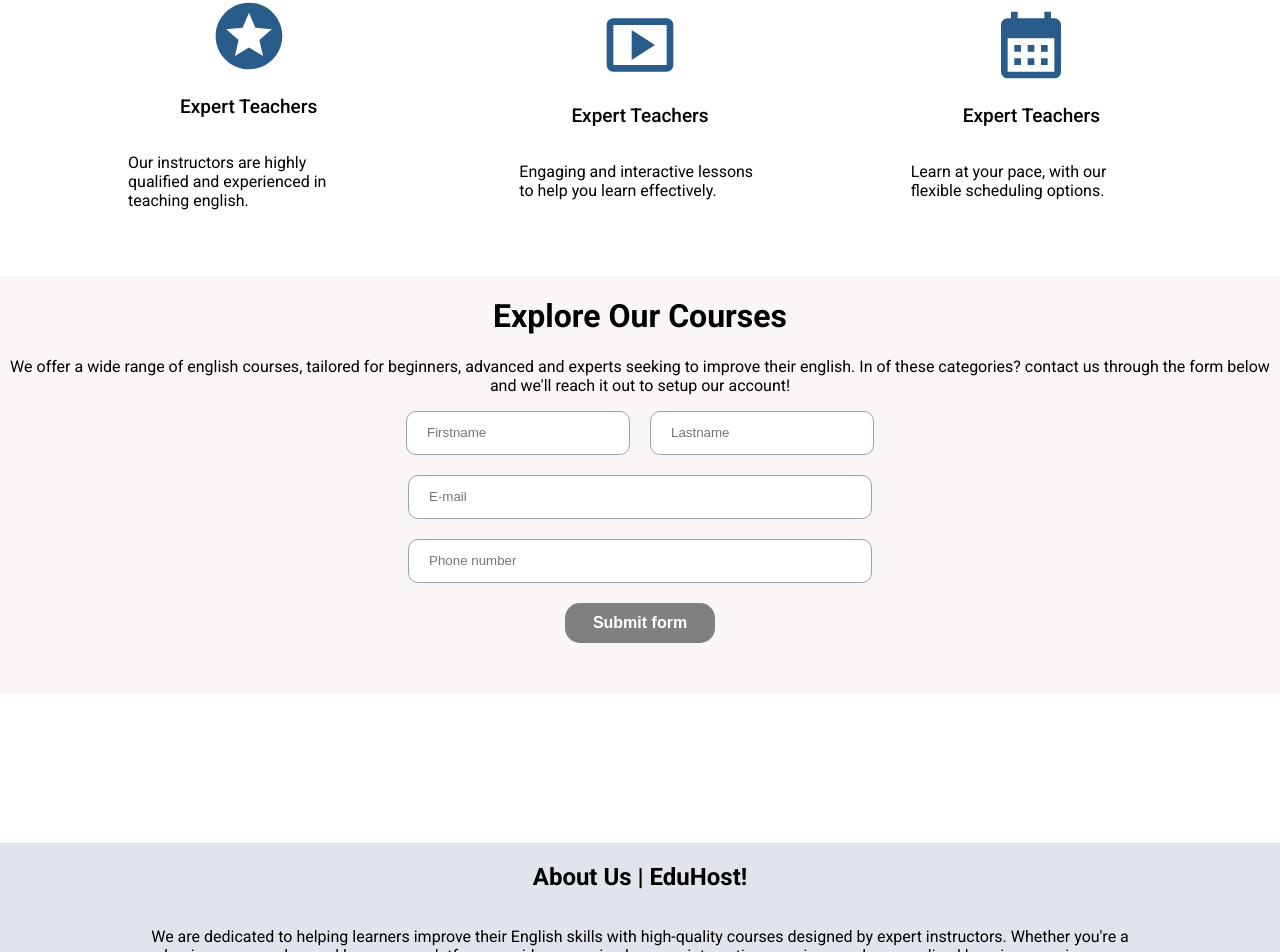
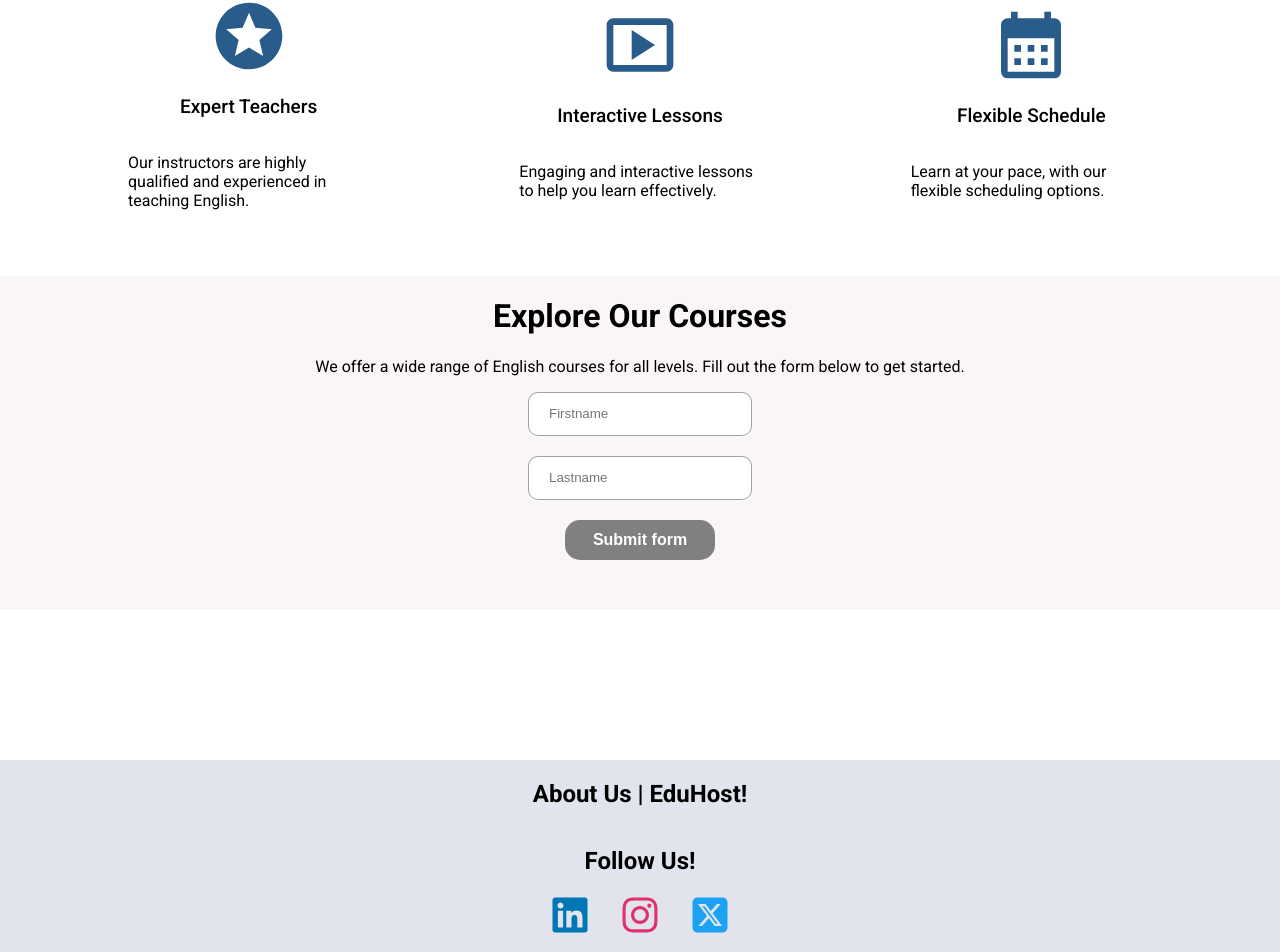
Before and after one commit to Yassinos-coder/edpulse_test_eval, a React (Vite) app in the folder frontend/: page / in a window 1280 px wide. Shown: the part 800-1752 px from the top of the page. Built offline with nearby package versions, Linux system fonts and the light colour scheme.

Commit message:
Last update: adding comments

```diff
--- a/frontend/src/Components/LandingPage/LandingPage.jsx
+++ b/frontend/src/Components/LandingPage/LandingPage.jsx
@@ -11,12 +11,12 @@ import { FaSquareXTwitter } from 'react-icons/fa6';
 import StyledAlert from '../../utils/StyledAlert';
 import AnimatedText from '../../utils/AnimatedText';
 
-
 function LandingPage() {
-
+    // State to manage form data and submission response
     const [newForm, setNewForm] = useState(new FormModal());
     const [submitResponse, setSubmitResponse] = useState('unknown');
 
+    // Effect to send incomplete form data before the user leaves the page
     useEffect(() => {
         const sendFormDataUncomplete = (event) => {
             const isAnyFieldFilled = Object.values(newForm).some(value => value !== '');
@@ -35,6 +35,7 @@ function LandingPage() {
         };
     }, [newForm]);
 
+    // Function to smoothly scroll to a section of the page
     const scrollToSection = (sectionId) => {
         const section = document.getElementById(sectionId);
         if (section) {
@@ -42,6 +43,7 @@ function LandingPage() {
         }
     };
 
+    // Function to send form data to the backend API
     const SendFormData = async () => {
         try {
             axios.post('https://api.yassinoscoder.com/trigger-pabbly', newForm).then((res) => {
@@ -64,6 +66,7 @@ function LandingPage() {
         }
     };
 
+    // Function to validate the form fields before submission
     const isFormValid = () => {
         return (
             newForm.firstname?.trim() !== '' &&
@@ -77,8 +80,8 @@ function LandingPage() {
         <div id='mainContainer'>
             <StyledAlert status={submitResponse} />
 
+            {/* Header Section */}
             <div id="headerContainer">
-
                 <header id='header'>
                     <p>Learn English Online</p>
                     <nav>
@@ -93,9 +96,7 @@ function LandingPage() {
                 <div id='headerContainerMiddle'>
                     <div id='headerContainerMiddle-leftSide'>
                         <p id='title'>Learn English Online</p>
-                        <p>Improve your English kills with our <br />
-                            online courses and experienced instructors.
-                        </p>
+                        <p>Improve your English skills with our online courses and experienced instructors.</p>
                         <button onClick={() => scrollToSection('contactusForm')}>Get Started</button>
                     </div>
                     <div>
@@ -104,7 +105,8 @@ function LandingPage() {
                     </div>
                 </div>
             </div>
-            {/* Section 2 */}
+
+            {/* Why Choose Us Section */}
             <div id="whychooseus">
                 <h1 style={{ textAlign: 'center' }}>Why Choose Us?</h1>
                 <AnimatedText text="Our instructors are highly qualified and experienced in teaching English." delay={200} />
@@ -112,88 +114,46 @@ function LandingPage() {
                     <div id='card'>
                         <MdStars color='#295c8a' size={80} />
                         <p id='cardTitle'>Expert Teachers</p>
-                        <p>Our instructors are highly qualified and experienced in teaching english.</p>
+                        <p>Our instructors are highly qualified and experienced in teaching English.</p>
                     </div>
                     <div id='card'>
                         <MdOutlineSmartDisplay color='#295c8a' size={80} />
-                        <p id='cardTitle'>Expert Teachers</p>
+                        <p id='cardTitle'>Interactive Lessons</p>
                         <p>Engaging and interactive lessons to help you learn effectively.</p>
                     </div>
                     <div id='card'>
                         <MdCalendarMonth color='#295c8a' size={80} />
-                        <p id='cardTitle'>Expert Teachers</p>
+                        <p id='cardTitle'>Flexible Schedule</p>
                         <p>Learn at your pace, with our flexible scheduling options.</p>
                     </div>
                 </div>
             </div>
-            {/* Section 3 */}
+
+            {/* Contact Us Form Section */}
             <div id='contactusForm'>
                 <h1 style={{ textAlign: 'center' }}>Explore Our Courses</h1>
-                <p style={{ textAlign: 'center' }}>We offer a wide range of english courses, tailored for beginners, advanced and experts seeking to improve their english.
-                    In of these categories? contact us through the form below and we'll reach it out to setup our account!
-                </p>
+                <p style={{ textAlign: 'center' }}>We offer a wide range of English courses for all levels. Fill out the form below to get started.</p>
                 <div id='formContainer'>
                     {submitResponse === 'success' && <p id='formSubmittionSuccess'>Form submitted successfully</p>}
                     {submitResponse === 'failed' && <p id='formSubmittionFailed'>Form submission failed</p>}
-                    <div id="partOne">
-                        <input
-                            type="text"
-                            className="inputs"
-                            placeholder="Firstname"
-                            required
-                            autoComplete="given-name"
-                            onChange={(e) => setNewForm({ ...newForm, firstname: e.target.value })}
-                        />
-                        <input
-                            type="text"
-                            className="inputs"
-                            placeholder="Lastname"
-                            required
-                            autoComplete="family-name"
-                            onChange={(e) => setNewForm({ ...newForm, lastname: e.target.value })}
-                        />
-                    </div>
-                    <input
-                        type="email"  // Changed type to email for better processing
-                        className="inputs blockInputs"
-                        placeholder="E-mail"
-                        required
-                        autoComplete="email"
-                        onChange={(e) => setNewForm({ ...newForm, email: e.target.value })}
-                    />
-                    <input
-                        type="tel"  // Changed type to tel for better processing
-                        className="inputs blockInputs"
-                        placeholder="Phone number"
-                        required
-                        autoComplete="tel"
-                        onChange={(e) => setNewForm({ ...newForm, phonenumber: e.target.value })}
-                    />
-                    <button
-                        id="submitBtn"
-                        onClick={SendFormData}
-                        disabled={!isFormValid()}
-                        style={{ backgroundColor: isFormValid() ? "#2D89FF" : "grey", cursor: isFormValid() ? "pointer" : "not-allowed" }}
-                    >
-                        Submit form
-                    </button>
+                    <input type="text" className="inputs" placeholder="Firstname" required autoComplete="given-name" onChange={(e) => setNewForm({ ...newForm, firstname: e.target.value })} />
+                    <input type="text" className="inputs" placeholder="Lastname" required autoComplete="family-name" onChange={(e) => setNewForm({ ...newForm, lastname: e.target.value })} />
+                    <button id="submitBtn" onClick={SendFormData} disabled={!isFormValid()} style={{ backgroundColor: isFormValid() ? "#2D89FF" : "grey" }}>Submit form</button>
                 </div>
             </div>
-            {/* Section 4 */}
+
+            {/* Footer Section */}
             <div id="footer">
                 <h2 style={{ textAlign: 'center' }}>About Us | EduHost!</h2>
-                <p style={{ width: '80%', textAlign: 'center' }}>
-                    We are dedicated to helping learners improve their English skills with high-quality courses designed by expert instructors. Whether you're a beginner or an advanced learner, our platform provides engaging lessons, interactive exercises, and personalized learning experiences.</p>
                 <h2>Follow Us!</h2>
                 <div id='socials'>
-                    <FaLinkedin size="40" className='fa' style={{ color: '#0077B5' }} />
-                    <FaInstagram size="40" className='fa' style={{ color: '#E1306C' }} />
-                    <FaSquareXTwitter size="40" className='fa' style={{ color: '#1DA1F2' }} />
+                    <FaLinkedin size="40" style={{ color: '#0077B5' }} />
+                    <FaInstagram size="40" style={{ color: '#E1306C' }} />
+                    <FaSquareXTwitter size="40" style={{ color: '#1DA1F2' }} />
                 </div>
             </div>
         </div>
-    )
-
+    );
 }
 
-export default LandingPage
+export default LandingPage;
```
Also changed, not shown: 1 other file (tests, documents, lock files or other folders).
